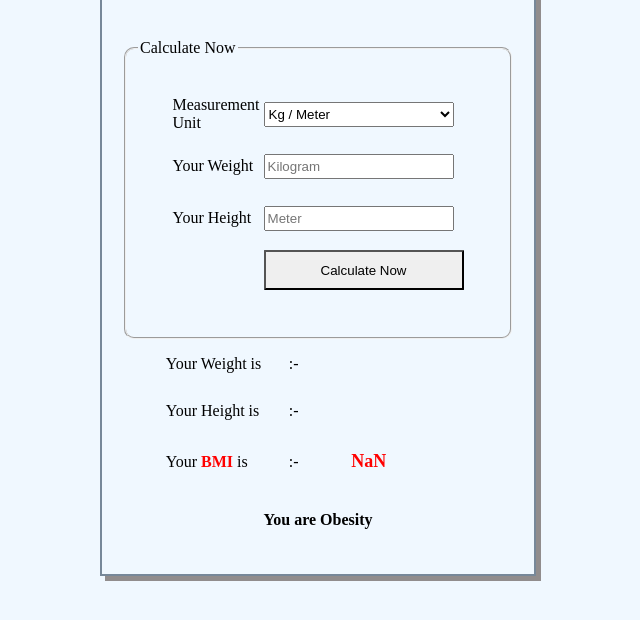
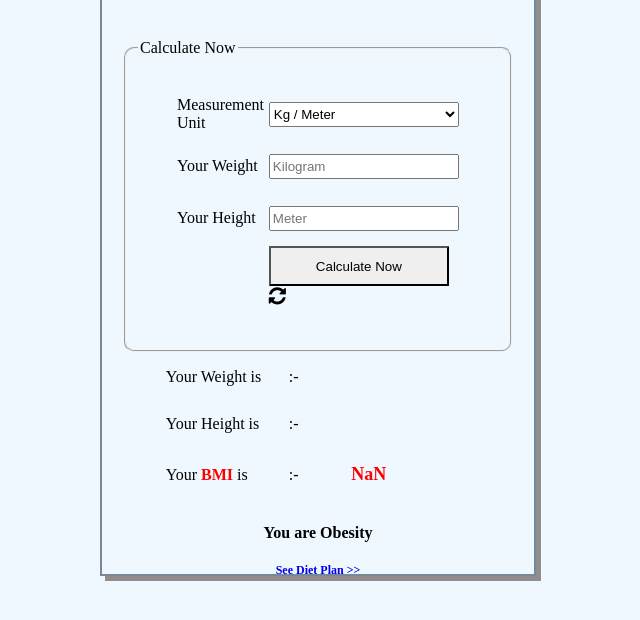
Before and after one commit to Mayank-Khurmai/BMI-Calculator---Javascript, a plain HTML site: page index.html in a window 1280 px wide. Both pictures are taken after a click on the button "Calculate Now". Shown: the part 114-734 px from the top of the page, without its empty margins (322-962 px from the left). Drawn offline with Linux system fonts and the light colour scheme.

Commit message:
Fill Commit with the Youtube Balanced Diet Link

```diff
--- a/index.html
+++ b/index.html
@@ -1,6 +1,7 @@
 <!DOCTYPE html>
 <html>
 <head>
+    <link rel="stylesheet" href="https://cdnjs.cloudflare.com/ajax/libs/font-awesome/4.7.0/css/font-awesome.min.css">
 <title>BMI Calculator</title>
 <style>
     *{
@@ -11,6 +12,10 @@
         padding: 0px;
         margin: 0px;
         background-color: aliceblue;
+    }
+
+    a{
+        text-decoration: none;
     }
 
     #outer-div{
@@ -58,14 +63,14 @@
     }
 
     #input-table input[type=button]{
-        width: 200px;
+        width: 180px;
         height: 40px;
         border-radius: 1px;
         cursor: pointer;
     }
 
     #input-table input[type=button]:hover{
-        width: 200px;
+        width: 180px;
         height: 40px;
         font-weight: bold;
         border-radius: 1px;
@@ -108,6 +113,13 @@
         text-align: center;
         display: none;
     }
+    #see{
+        text-align: center;
+        display: none;
+        font-weight: bold;
+        font-size: 12px;
+        cursor: pointer;
+    }
 </style>
 </head>
 <body>
@@ -138,7 +150,7 @@
                             </tr>
                             <tr>
                                 <td></td>
-                                <td><input type="button" value="Calculate Now" onclick="cfun();"></td>
+                                <td><input type="button" value="Calculate Now" onclick="cfun();"><i class="fa fa-refresh" aria-hidden="true" style="cursor:pointer; font-size: 20px;" onclick="document.location.reload();"></i></td>
                             </tr>
                         </table>
               </fieldset>
@@ -166,6 +178,7 @@
                 <h4 id="nw" class="empty">You are Normal Weighted</h4>
                 <h4 id="ow" class="empty">You are Over Weighted</h4>
                 <h4 id="ob" class="empty">You are Obesity</h4>
+                <a href="https://www.youtube.com/watch?v=fnmLtQs9ybI"><span id="see">See Diet Plan &gt;&gt;</span></a>
         </div>
     </div>
 <script>
@@ -178,6 +191,7 @@ var uw = document.getElementById("uw");
 var nw = document.getElementById("nw");
 var ow = document.getElementById("ow");
 var ob = document.getElementById("ob");
+var see = document.getElementById("see");
 
 
 function wfun()
@@ -197,31 +211,43 @@ function cfun()
     var rkg = a/(b*b);
     r.innerHTML = rkg;
 
+
+  //  document.getElementById("ww").setAttribute("disable");
+  //  document.getElementById("hh").setAttribute("style", "background-color:red");
+
     if(rkg<16)
     {
         sw.style.display = "block";
+        see.style.display = "block";
     }
 
     else if(rkg<19)
     {
         uw.style.display = "block";
+        see.style.display = "block";
     }
 
     else if(rkg<25)
     {
         nw.style.display = "block";
+        see.style.display = "block";
     }
 
     else if(rkg<30)
     {
         ow.style.display = "block";
+        see.style.display = "block";
     }
 
     else
     {
         ob.style.display = "block";
+        see.style.display = "block";
     }
 }
+
+
+
 
 </script>
 </body>
```
